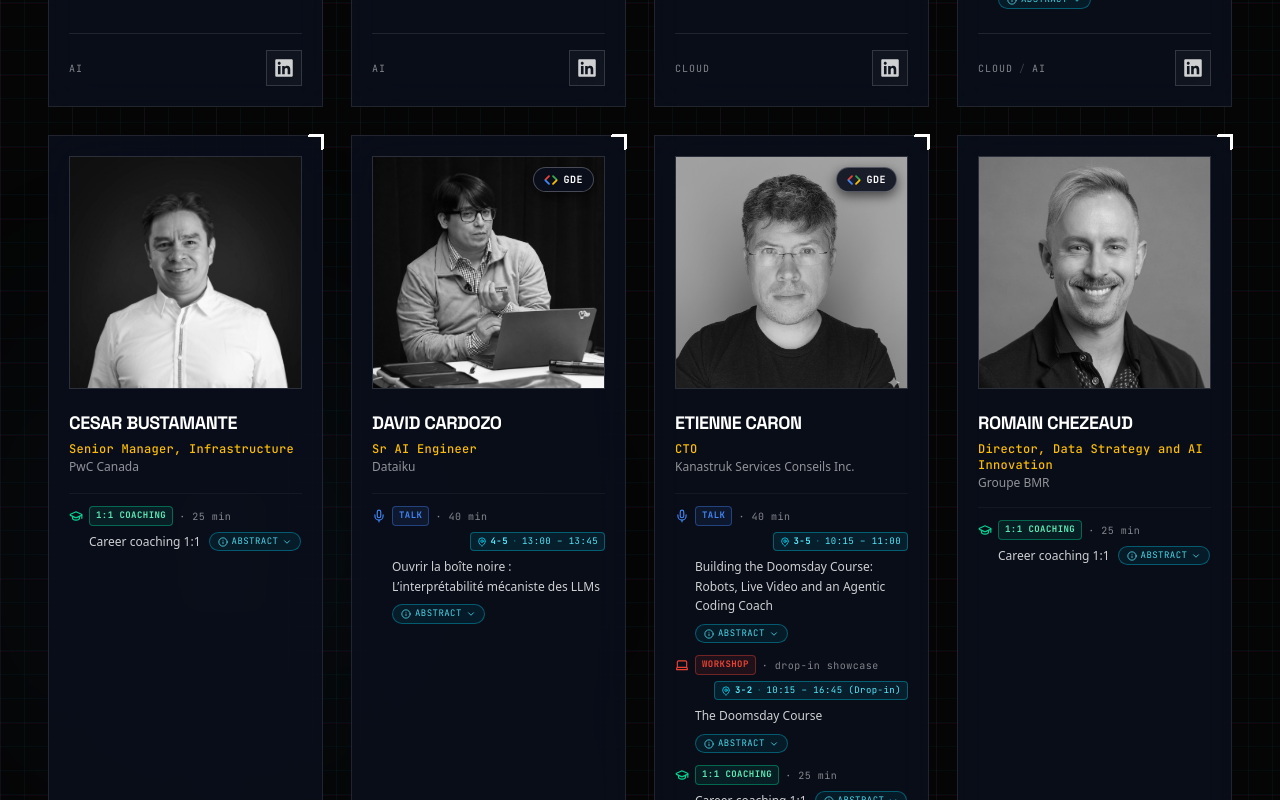
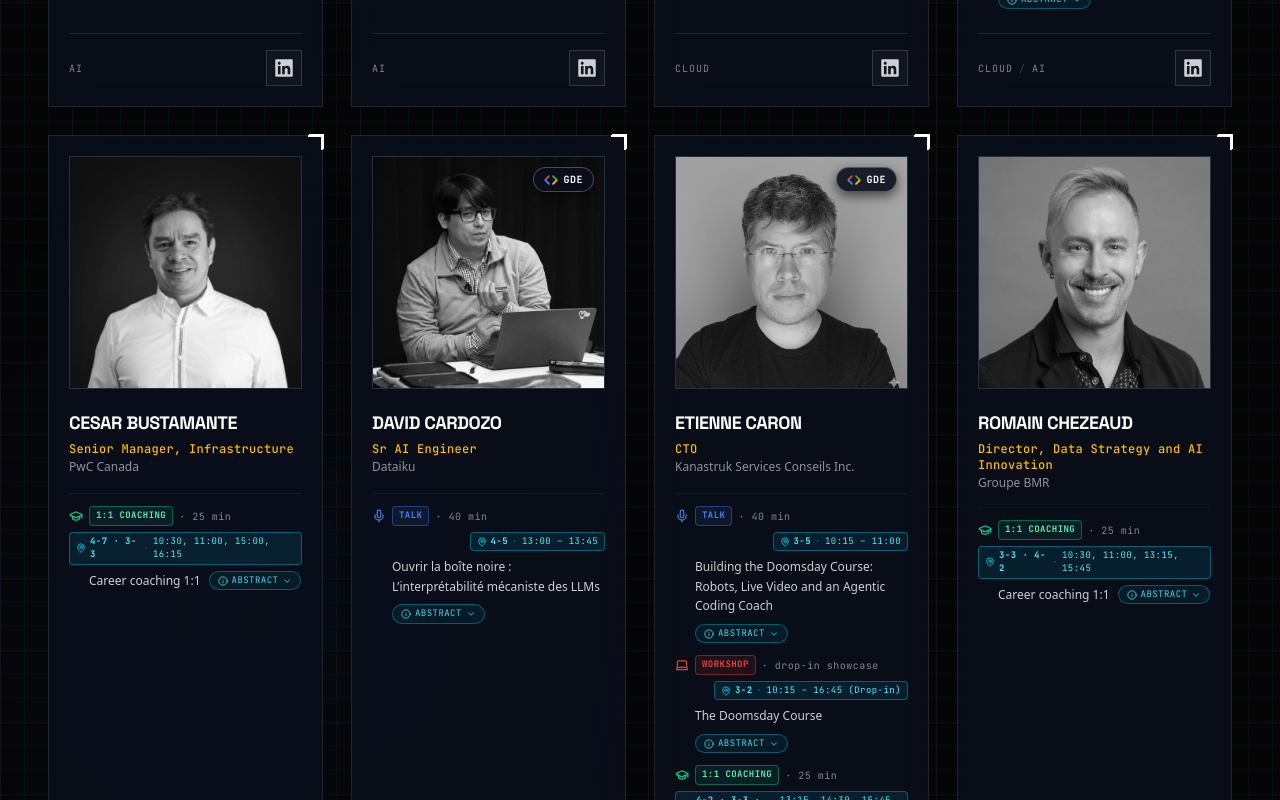
Before and after one commit to AndroidMontreal/DevFest2026, a Next.js app: page /en/speakers in a window 1280 px wide. Shown: the part 1820-2620 px from the top of the page. Built offline with nearby package versions, Linux system fonts and the light colour scheme.

Commit message:
feat(schedule): sync career coaching schedule updates for Working For The Weekend and speaker pins

```diff
--- a/src/components/schedule/room-agenda-section.tsx
+++ b/src/components/schedule/room-agenda-section.tsx
@@ -1325,7 +1325,10 @@ export function RoomAgendaSection({
               )}
 
               {visibleCoachingRooms.length > 0 && (
-                <div className="relative overflow-hidden rounded-2xl border border-emerald-500/35 bg-[#051015]/90 p-5 sm:p-6 md:p-8 shadow-[0_0_50px_rgba(16,185,129,0.08)] space-y-8">
+                <div
+                  id="coaching-block"
+                  className="relative overflow-hidden rounded-2xl border border-emerald-500/35 bg-[#051015]/90 p-5 sm:p-6 md:p-8 shadow-[0_0_50px_rgba(16,185,129,0.08)] space-y-8 scroll-mt-28"
+                >
                   <div className="pointer-events-none absolute inset-x-0 top-0 h-0.5 bg-gradient-to-r from-transparent via-emerald-400/70 to-transparent" />
                   <div className="flex flex-col md:flex-row md:items-end justify-between gap-3 border-b border-emerald-500/20 pb-5">
                     <div>
--- a/src/components/speakers/speakers-grid.tsx
+++ b/src/components/speakers/speakers-grid.tsx
@@ -101,8 +101,85 @@ function getSessionLocation(
   sessionTitle: string,
   sessionType: SessionType,
   isFr: boolean,
+  speakerName?: string,
 ): SessionLocation | null {
-  if (sessionType === 'coaching') return null;
+  if (sessionType === 'coaching') {
+    const s = (speakerName || '').toLowerCase();
+    if (s.includes('bustamante')) {
+      return {
+        tabId: 'coaching',
+        roomCode: '4-7 · 3-3',
+        roomName: 'Should I Stay Or Should I Go & Take On Me',
+        time: '10:30, 11:00, 15:00, 16:15',
+      };
+    }
+    if (s.includes('caron')) {
+      return {
+        tabId: 'coaching',
+        roomCode: '4-2 · 3-3 · 4-7',
+        roomName:
+          'Money For Nothing, Take On Me & Should I Stay Or Should I Go',
+        time: '13:15, 14:30, 15:45, 16:15',
+      };
+    }
+    if (s.includes('chezeaud')) {
+      return {
+        tabId: 'coaching',
+        roomCode: '3-3 · 4-2',
+        roomName: 'Take On Me & Money For Nothing',
+        time: '10:30, 11:00, 13:15, 15:45',
+      };
+    }
+    if (s.includes('giraud')) {
+      return {
+        tabId: 'coaching',
+        roomCode: '3-3 · 4-2',
+        roomName: 'Take On Me & Money For Nothing',
+        time: '13:45, 15:00',
+      };
+    }
+    if (s.includes('maréchaux') || s.includes('marechaux')) {
+      return {
+        tabId: '4-3',
+        roomCode: '4-3',
+        roomName: 'Working For The Weekend',
+        time: '13:15, 13:45, 15:45, 16:15',
+      };
+    }
+    if (s.includes('park')) {
+      return {
+        tabId: '4-3',
+        roomCode: '4-3',
+        roomName: 'Working For The Weekend',
+        time: '10:30, 11:00, 14:30, 15:00',
+      };
+    }
+    if (s.includes('pecore')) {
+      return {
+        tabId: '4-7',
+        roomCode: '4-7',
+        roomName: 'Should I Stay Or Should I Go',
+        time: '13:15, 13:45, 14:30, 15:00',
+      };
+    }
+    if (s.includes('senen') || s.includes('gonzalez')) {
+      return {
+        tabId: '4-2',
+        roomCode: '4-2',
+        roomName: 'Money For Nothing',
+        time: '13:45, 14:30, 15:45, 16:15',
+      };
+    }
+    if (s.includes('véronneau') || s.includes('veronneau')) {
+      return {
+        tabId: 'coaching',
+        roomCode: '4-2 · 3-3',
+        roomName: 'Money For Nothing & Take On Me',
+        time: '10:30, 11:00',
+      };
+    }
+    return null;
+  }
 
   const t = sessionTitle.toLowerCase();
 
@@ -446,7 +523,9 @@ function renderLocatePin(location: SessionLocation | null, isFr: boolean) {
   const href =
     location.tabId === 'map'
       ? '/schedule?room=map'
-      : `/schedule?room=${location.tabId}#room-${location.tabId}`;
+      : location.tabId === 'coaching'
+        ? '/schedule?room=coaching#coaching-block'
+        : `/schedule?room=${location.tabId}#room-${location.tabId}`;
 
   return (
     <Link
@@ -609,6 +688,7 @@ function renderTopicSections(
   topic: string,
   format?: string,
   isFr: boolean = false,
+  speakerName?: string,
 ) {
   const topicLines = topic
     .split('\n')
@@ -633,6 +713,7 @@ function renderTopicSections(
             session.title,
             session.type,
             isFr,
+            speakerName,
           );
 
           return (
@@ -663,7 +744,12 @@ function renderTopicSections(
   }
 
   const session = parseSessionDetails(format, topic);
-  const location = getSessionLocation(session.title, session.type, isFr);
+  const location = getSessionLocation(
+    session.title,
+    session.type,
+    isFr,
+    speakerName,
+  );
 
   return (
     <div className="space-y-1.5 mt-4 pt-3 border-t border-white/5">
@@ -986,7 +1072,12 @@ export function SpeakersGrid({
                     </div>
 
                     {/* Topic Rendering with Blue Talk, Red Workshop, Orange Panel, Amber Lightning, Yellow Keynote & Green Coaching icons */}
-                    {renderTopicSections(speaker.topic, speaker.format, isFr)}
+                    {renderTopicSections(
+                      speaker.topic,
+                      speaker.format,
+                      isFr,
+                      speaker.name,
+                    )}
                   </div>
                 </div>
 
--- a/src/messages/en/schedule.json
+++ b/src/messages/en/schedule.json
@@ -836,11 +836,11 @@
             "kind": "session",
             "variant": "green",
             "time": "11:00 – 11:25",
-            "title": "1:1 Career Coaching — Enterprise Architecture, Cloud & Tech Leadership",
-            "speakers": "JL MARÉCHAUX · NATIONAL BANK OF CANADA",
+            "title": "1:1 Career Coaching — Game Development, Engineering & Career Growth",
+            "speakers": "JIHOO PARK · WB GAMES",
             "abstract": "Private 25-minute 1:1 career coaching and mentorship session (confirmed prior RSVP required).",
             "duration": "25 MIN",
-            "lang": "EN/FR",
+            "lang": "EN",
             "categories": ["Career & Community"],
             "level": "All Levels"
           },
@@ -854,11 +854,11 @@
             "kind": "session",
             "variant": "green",
             "time": "13:15 – 13:40",
-            "title": "1:1 Career Coaching — Game Development, Engineering & Career Growth",
-            "speakers": "JIHOO PARK · WB GAMES",
+            "title": "1:1 Career Coaching — Enterprise Architecture, Cloud & Tech Leadership",
+            "speakers": "JL MARÉCHAUX · NATIONAL BANK OF CANADA",
             "abstract": "Private 25-minute 1:1 career coaching and mentorship session (confirmed prior RSVP required).",
             "duration": "25 MIN",
-            "lang": "EN",
+            "lang": "EN/FR",
             "categories": ["Career & Community"],
             "level": "All Levels"
           },
--- a/src/messages/fr/schedule.json
+++ b/src/messages/fr/schedule.json
@@ -836,11 +836,11 @@
             "kind": "session",
             "variant": "green",
             "time": "11:00 – 11:25",
-            "title": "Mentorat carrière 1:1 — Architecture d'entreprise, Cloud et leadership technologique",
-            "speakers": "JL MARÉCHAUX · NATIONAL BANK OF CANADA",
+            "title": "Mentorat carrière 1:1 — Développement de jeux vidéo, ingénierie et carrière",
+            "speakers": "JIHOO PARK · WB GAMES",
             "abstract": "Session privée de mentorat et coaching de carrière 1:1 de 25 minutes (réservation confirmée à l'avance requise).",
             "duration": "25 MIN",
-            "lang": "EN/FR",
+            "lang": "EN",
             "categories": ["Carrière & Communauté"],
             "level": "Tous niveaux"
           },
@@ -854,11 +854,11 @@
             "kind": "session",
             "variant": "green",
             "time": "13:15 – 13:40",
-            "title": "Mentorat carrière 1:1 — Développement de jeux vidéo, ingénierie et carrière",
-            "speakers": "JIHOO PARK · WB GAMES",
+            "title": "Mentorat carrière 1:1 — Architecture d'entreprise, Cloud et leadership technologique",
+            "speakers": "JL MARÉCHAUX · NATIONAL BANK OF CANADA",
             "abstract": "Session privée de mentorat et coaching de carrière 1:1 de 25 minutes (réservation confirmée à l'avance requise).",
             "duration": "25 MIN",
-            "lang": "EN",
+            "lang": "EN/FR",
             "categories": ["Carrière & Communauté"],
             "level": "Tous niveaux"
           },
```
